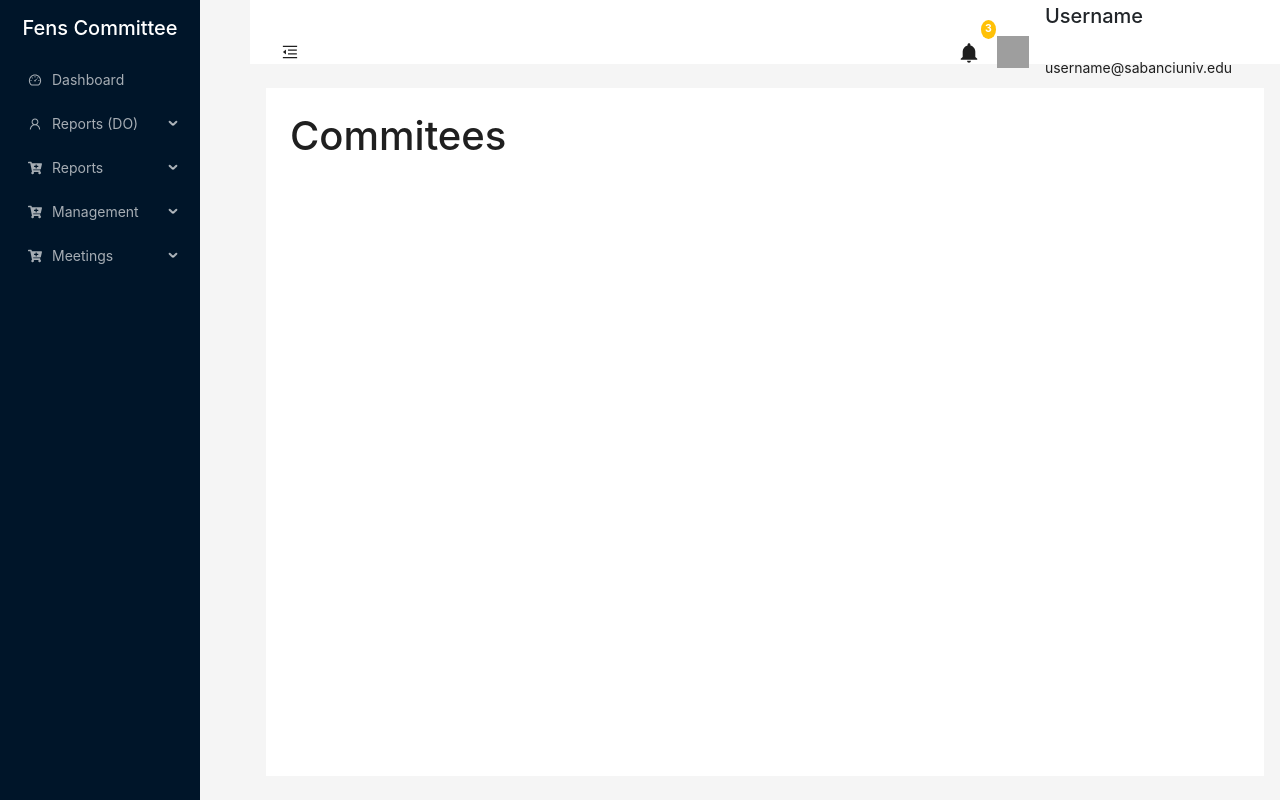
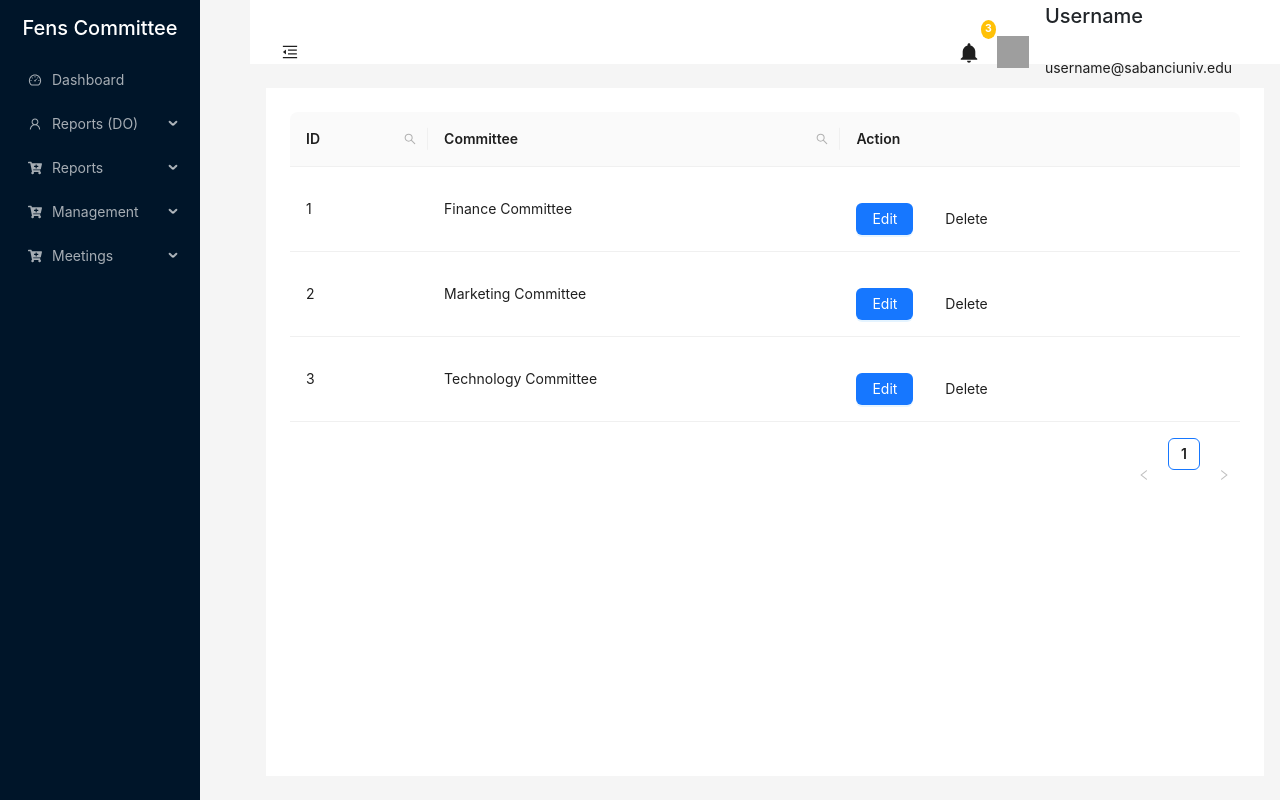
Before and after one commit to gorkemtopcu/ens492-committee-management-system, a React (Create React App) app in the folder committees_management_system/: page /committees in a window 1280 px wide. Built offline with nearby package versions, Linux system fonts and the light colour scheme; grey boxes are pictures that could not be loaded.

Commit message:
Commitee Page Completed

```diff
--- a/committees_management_system/package.json
+++ b/committees_management_system/package.json
@@ -8,6 +8,7 @@
     "@testing-library/react": "^13.4.0",
     "@testing-library/user-event": "^13.5.0",
     "antd": "^5.17.0",
+    "axios": "^1.6.8",
     "bootstrap": "^5.3.3",
     "react": "^18.3.1",
     "react-dom": "^18.3.1",
--- /dev/null
+++ b/committees_management_system/src/lists/report_lists/committees.json
@@ -0,0 +1,23 @@
+[
+  {
+    "id": 1,
+    "committeeName": "Finance Committee",
+    "description": "Responsible for financial matters",
+    "chairperson": "John Doe",
+    "members": ["Alice", "Bob", "Charlie"]
+  },
+  {
+    "id": 2,
+    "committeeName": "Marketing Committee",
+    "description": "Handles marketing activities",
+    "chairperson": "Jane Smith",
+    "members": ["David", "Eva", "Frank"]
+  },
+  {
+    "id": 3,
+    "committeeName": "Technology Committee",
+    "description": "Focuses on technology-related tasks",
+    "chairperson": "Mike Johnson",
+    "members": ["Grace", "Henry", "Ivy"]
+  }
+]
--- a/committees_management_system/src/pages/Report/Committees.js
+++ b/committees_management_system/src/pages/Report/Committees.js
@@ -1,11 +1,64 @@
-import React from 'react';
+import React, { useState } from 'react';
+import { Table, Input, Space, Button, Modal } from 'antd';
+import axios from 'axios'; // Import axios for making HTTP requests
+import TableSearch from '../../components/TableSearch';
+import committeesData from '../../lists/report_lists/committees.json';
 
-const Commitees = () => {
-    return (
-        <div>
-            <h1>Commitees</h1>
-        </div>
-    );
+const CommitteesTable = () => {
+    const [data, setData] = useState(committeesData);
+
+    const handleDelete = (record) => {
+        Modal.confirm({
+            title: 'Confirm Delete',
+            content: `Are you sure you want to delete "${record.committeeName}"?`,
+            okText: 'Yes',
+            okType: 'danger',
+            cancelText: 'No',
+            onOk() {
+                const updatedData = data.filter(item => item.id !== record.id);
+                setData(updatedData);
+                updateJsonFile(updatedData); // Update JSON file
+            },
+        });
+    }
+
+    const updateJsonFile = (updatedData) => {
+        // Update the JSON file directly
+        localStorage.setItem('committeesData', JSON.stringify(updatedData));
+        console.log('JSON file updated successfully');
+    };
+
+    const handleEdit = (record) => {
+    // Implement the handleEdit functionality here
+    console.log('Editing:', record);
+    };
+
+    const columns = [
+      {
+        title: 'ID',
+        dataIndex: 'id',
+        key: 'id',
+        searchable: true,
+      },
+      {
+        title: 'Committee',
+        dataIndex: 'committeeName',
+        key: 'committeeName',
+        searchable: true,
+      },
+      {
+        title: 'Action',
+        key: 'action',
+        render: (text, record) => (
+            <Space size="middle">
+                <Button type="primary" onClick={() => handleEdit(record)}>Edit</Button>
+                <Button type="danger" onClick={() => handleDelete(record)}>Delete</Button>
+            </Space>
+        ),
+      },
+    ];
+
+    return <TableSearch columns={columns} data={data} />; // Pass updated data here
 };
 
-export default Commitees;
+export default CommitteesTable;
```
Also changed, not shown: 1 other file (tests, documents, lock files or other folders).
